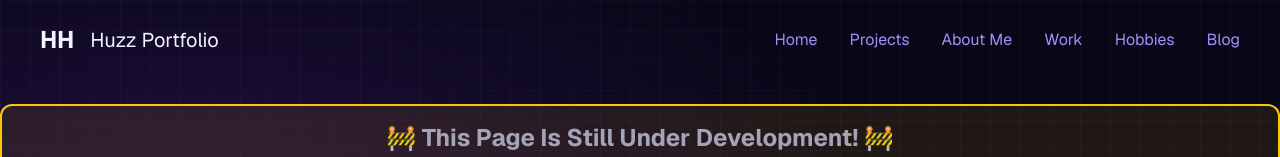
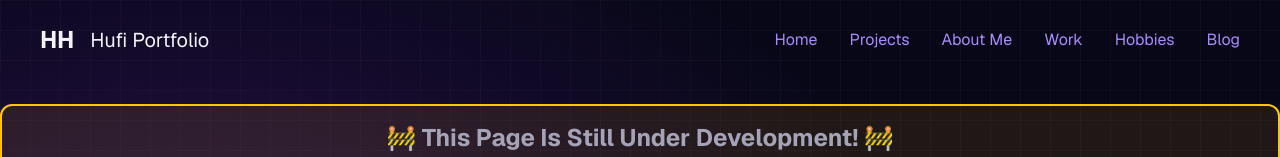
Before and after one commit to HHafeez-Engineering/engineering-portfolio, a Next.js app: page / in a window 1280 px wide. Shown: the top 157 px of the page. Built offline with nearby package versions, Linux system fonts and the light colour scheme.

Commit message:
rename of portfolio

```diff
--- a/app/home.js
+++ b/app/home.js
@@ -14,7 +14,7 @@ export default function Home() {
           </h2>
 
           <span className="text-xl">
-            Huzz Portfolio
+            Hufi Portfolio
           </span>
         </div>
 
```
